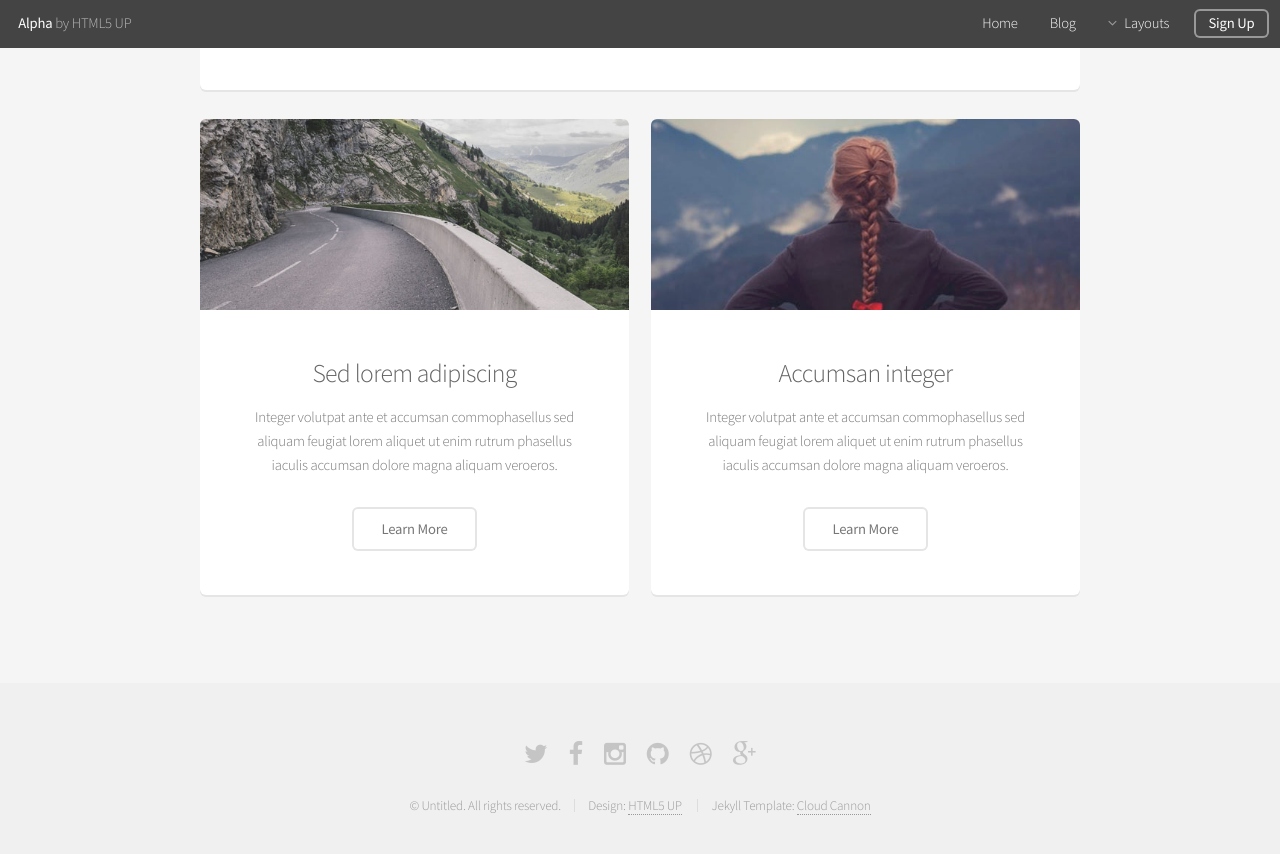
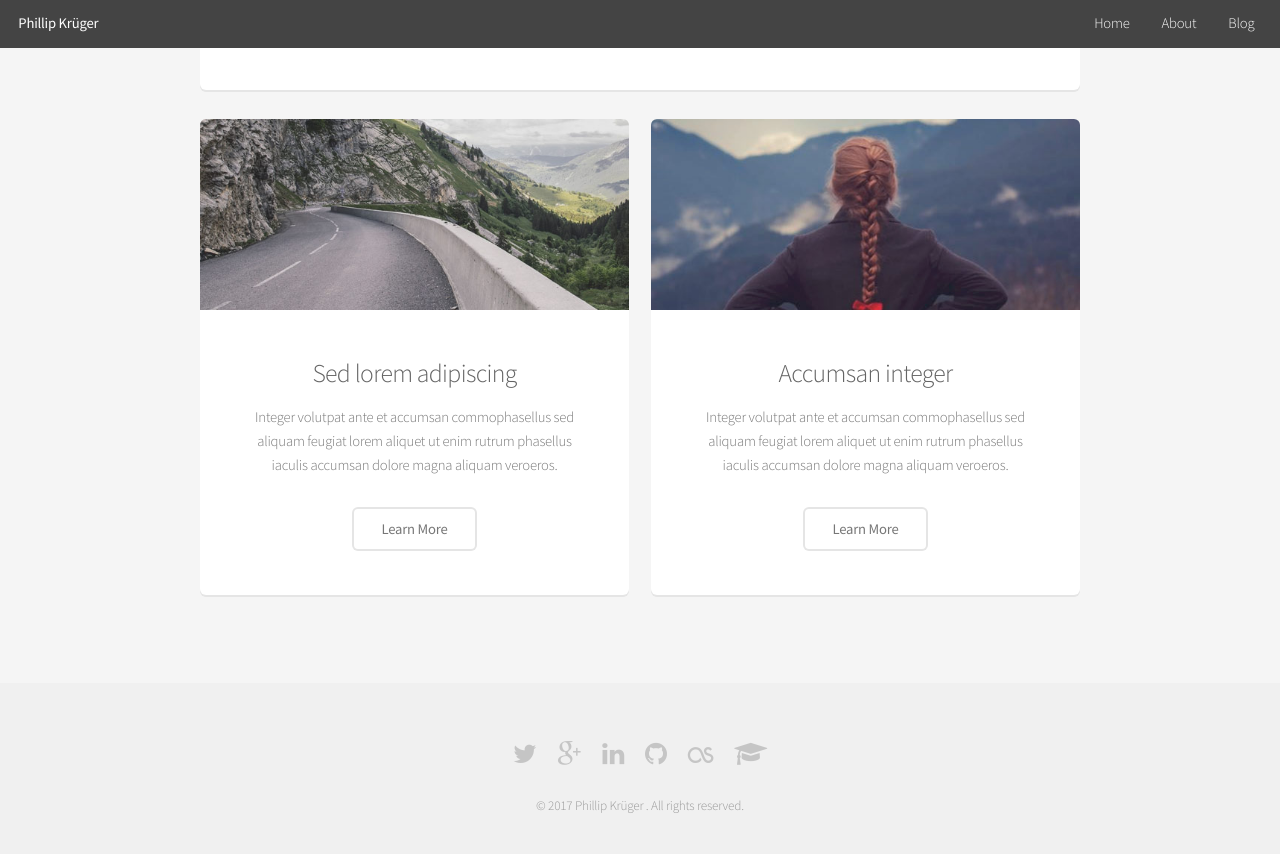
Before and after one commit to phillip-kruger/phillip-kruger.github.io, a Jekyll site: the page built from index.html, in a window 1280 px wide and 900 px high, scrolled down 1290 px. Shown: the top 854 px of the window. Built offline with Jekyll 4.4.1, drawn with Linux system fonts in a browser that asks for light colours; the list of posts is cut into pages by our own code.

```diff
--- a/_includes/footer.html
+++ b/_includes/footer.html
@@ -2,16 +2,16 @@
 		<!-- Footer -->
 			<footer id="footer">
 				<ul class="icons">
-					<li><a href="#" class="icon fa-twitter"><span class="label">Twitter</span></a></li>
-					<li><a href="#" class="icon fa-facebook"><span class="label">Facebook</span></a></li>
-					<li><a href="#" class="icon fa-instagram"><span class="label">Instagram</span></a></li>
-					<li><a href="#" class="icon fa-github"><span class="label">Github</span></a></li>
-					<li><a href="#" class="icon fa-dribbble"><span class="label">Dribbble</span></a></li>
-					<li><a href="#" class="icon fa-google-plus"><span class="label">Google+</span></a></li>
+					<li><a href="https://www.twitter.com/phillipkruger" class="icon fa-twitter" target="_blank"><span class="label">Twitter</span></a></li>
+					<li><a href="https://plus.google.com/u/0/+PhillipKr%C3%BCger" class="icon fa-google-plus" target="_blank"><span class="label">Google+</span></a></li>
+					<li><a href="http://www.linkedin.com/in/phillipkruger" class="icon fa-linkedin" target="_blank"><span class="label">LinkedIn</span></a></li>
+					<li><a href="https://github.com/phillip-kruger" class="icon fa-github" target="_blank"><span class="label">Github</span></a></li>
+					<li><a href="https://www.last.fm/user/phillipkruger" class="icon fa-lastfm" target="_blank"><span class="label">LastFM</span></a></li>
+					<li><a href="https://www.udemy.com/user/phillip-kruger/" class="icon fa-graduation-cap" target="_blank"><span class="label">Udemy</span></a></li>
+
 				</ul>
 				<ul class="copyright">
-					<li>&copy; Untitled. All rights reserved.</li><li>Design: <a href="http://html5up.net">HTML5 UP</a></li>
-					<li> Jekyll Template: <a href="http://cloudcannon.com">Cloud Cannon</a></li>
+					<li>&copy; 2017 Phillip Krüger . All rights reserved.</li>
 				</ul>
 			</footer>
 
--- a/_includes/nav.html
+++ b/_includes/nav.html
@@ -1,28 +1,11 @@
 <!-- Header -->
 	<header id="header" class="alt">
-		<h1><a href="{{ site.baseurl }}/index.html">Alpha</a> by HTML5 UP</h1>
+		<h1><a href="{{ site.baseurl }}/index.html">Phillip Krüger</a></h1>
 		<nav id="nav">
 			<ul>
 				<li><a href="{{ site.baseurl }}/index.html">Home</a></li>
+				<li><a href="{{ site.baseurl }}/index.html#About">About</a></li>
 				<li><a href="{{ site.baseurl }}/blog">Blog</a></li>
-				<li>
-					<a href="" class="icon fa-angle-down">Layouts</a>
-					<ul>
-						<li><a href="#">Generic</a></li>
-						<li><a href="#">Contact</a></li>
-						<li><a href="#">Elements</a></li>
-						<li>
-							<a href="">Submenu</a>
-							<ul>
-								<li><a href="#">Option One</a></li>
-								<li><a href="#">Option Two</a></li>
-								<li><a href="#">Option Three</a></li>
-								<li><a href="#">Option Four</a></li>
-							</ul>
-						</li>
-					</ul>
-				</li>
-				<li><a href="#" class="button">Sign Up</a></li>
 			</ul>
 		</nav>
 	</header>
```
Also changed, not shown: _posts/2015-10-15-29-hours-later.md (added, +23 -0 lines), assets/images/blog/29_hours_later/flight_plan.gif (added), 1 other file.
